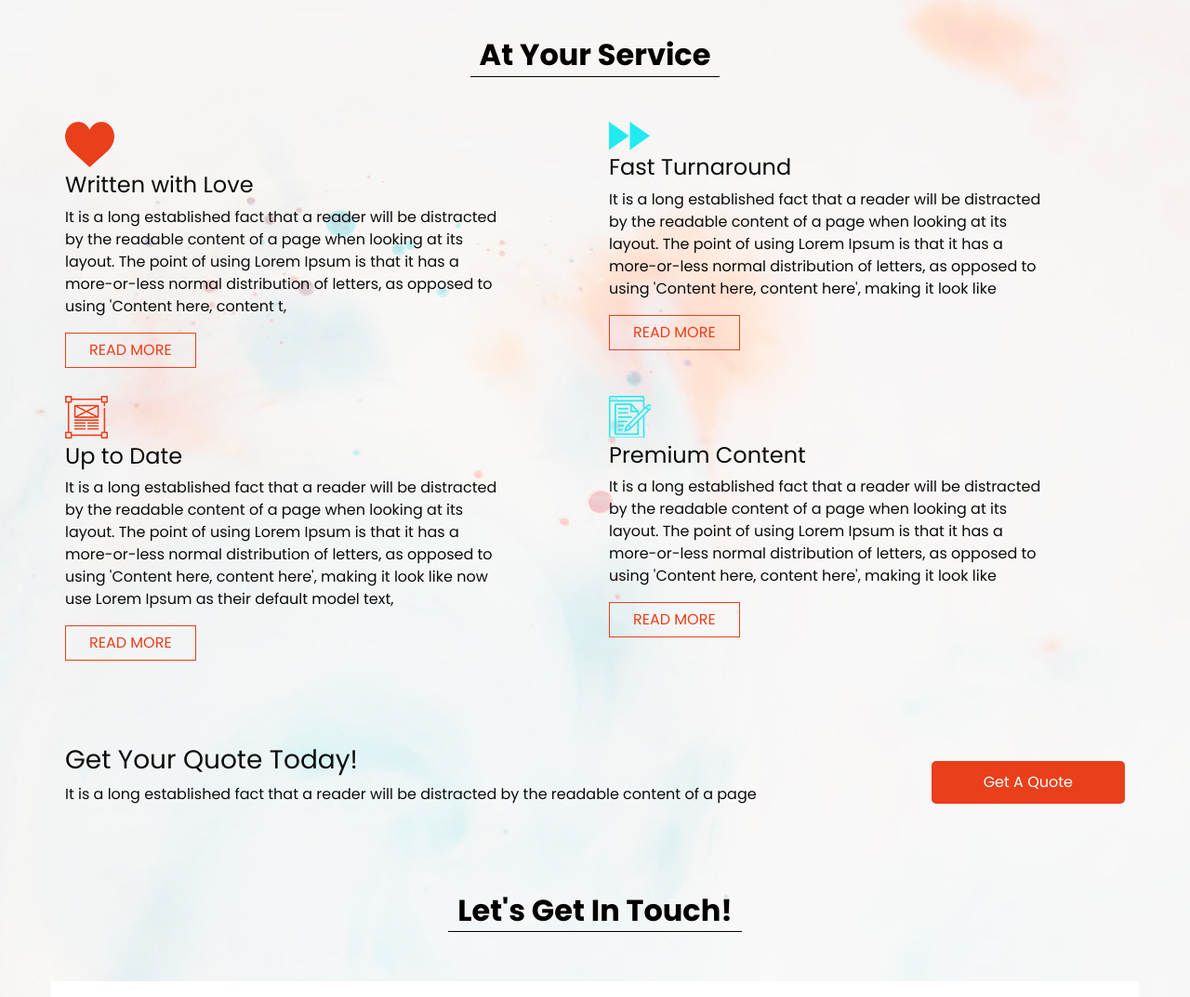
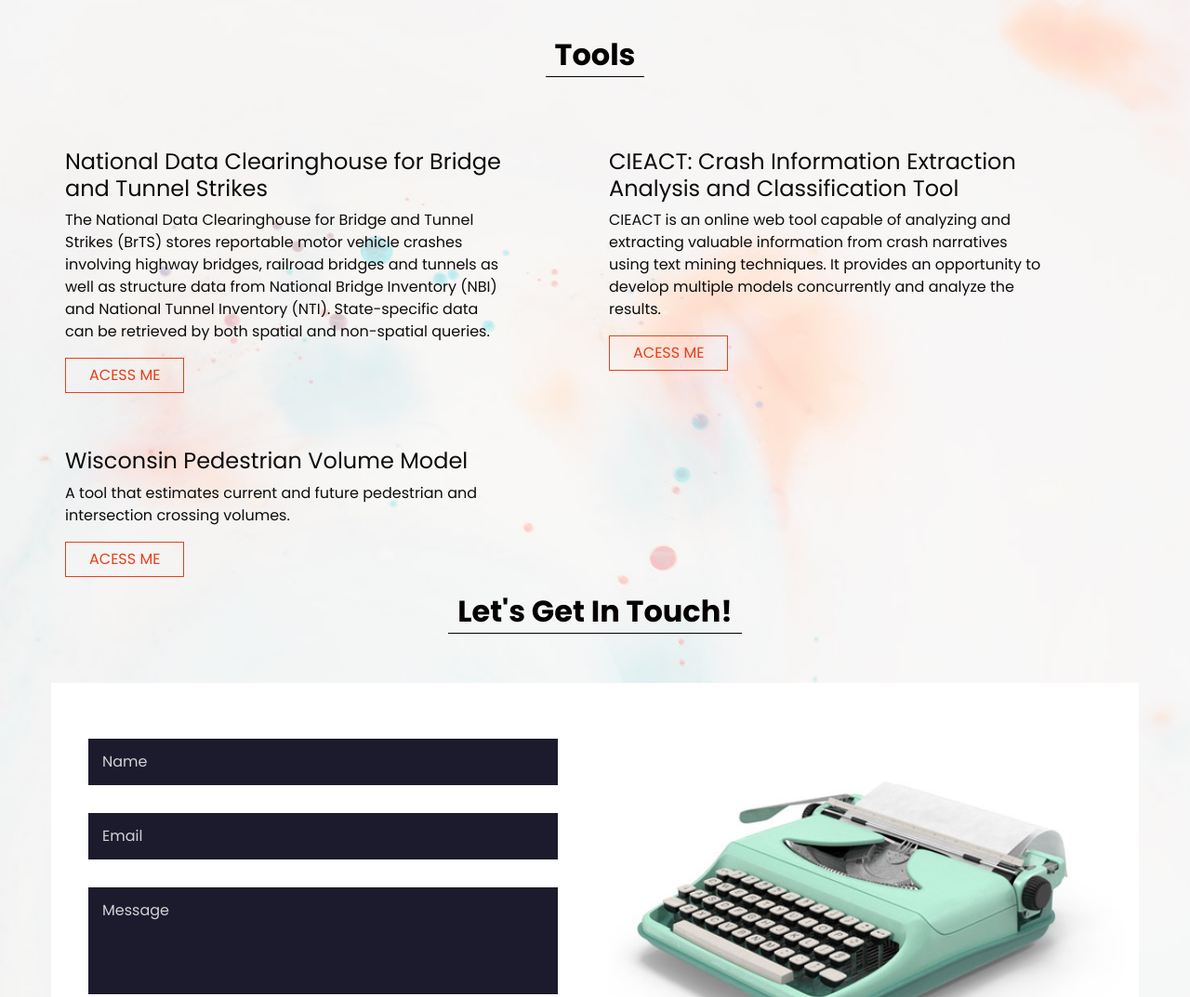
Before and after one commit to IPIT2024/IPIT2024.github.io, a plain HTML site: page index.html in a window 1280 px wide. Shown: the part 1340-2413 px from the top of the page at 93% size. Drawn offline with nearby package versions, Linux system fonts and the light colour scheme.

Commit message:
removed images added links, description to tools and the website

```diff
--- a/index.html
+++ b/index.html
@@ -63,7 +63,7 @@
                   <a class="nav-link" href="service.html"> Service </a>
                 </li>
                 <li class="nav-item">
-                  <a class="nav-link" href="contact.html">Contact us</a>
+                  <a class="nav-link" href="https://uwm.edu/ipit/contact/">Contact us</a>
                 </li>
               </ul>
               <form class="form-inline">
@@ -100,7 +100,7 @@
                         when looking
                       </p> -->
                       <div class="btn-box">
-                        <a href="" class="btn-1">
+                        <a href="https://uwm.edu/ipit/contact/" class="btn-1">
                           Contact Us
                         </a>
                       </div>
@@ -194,7 +194,7 @@
       <div class="container">
         <div class="heading_container">
           <h2>
-            At Your Service
+            Tools
           </h2>
         </div>
       </div>
@@ -203,38 +203,34 @@
           <div class="col-md-6">
             <div class="box">
               <div class="img-box">
-                <img src="images/s-1.png" alt="">
+                <img src="" alt="">
               </div>
               <h4>
-                Written with Love
+                National Data Clearinghouse for Bridge and Tunnel Strikes
               </h4>
               <p>
-                It is a long established fact that a reader will be distracted by the readable content of a page when
-                looking at its layout. The point of using Lorem Ipsum is that it has a more-or-less normal distribution
-                of
-                letters, as opposed to using 'Content here, content t,
+                The National Data Clearinghouse for Bridge and Tunnel Strikes (BrTS) stores reportable motor vehicle crashes involving highway bridges, railroad bridges and
+                tunnels as well as structure data from National Bridge Inventory (NBI) and National Tunnel Inventory (NTI). State-specific data can be retrieved by both spatial
+                and non-spatial queries.
               </p>
               <a href="./BrTS Data Clearinghouse.html">
-                Read More
+                Acess Me
               </a>
             </div>
           </div>
           <div class="col-md-6">
             <div class="box align-items-end align-items-md-start text-right text-md-left">
               <div class="img-box">
-                <img src="images/s-2.png" alt="">
+                <img src="" alt="">
               </div>
               <h4>
-                Fast Turnaround
+                CIEACT: Crash Information Extraction Analysis and Classification Tool
               </h4>
               <p>
-                It is a long established fact that a reader will be distracted by the readable content of a page when
-                looking at its layout. The point of using Lorem Ipsum is that it has a more-or-less normal distribution
-                of
-                letters, as opposed to using 'Content here, content here', making it look like
-              </p>
-              <a href="">
-                Read More
+                CIEACT is an online web tool capable of analyzing and extracting valuable information from crash narratives using text mining techniques.
+                It provides an opportunity to develop multiple models concurrently and analyze the results.</p>
+              <a href="https://cieact.herokuapp.com/">
+                Acess Me
               </a>
             </div>
           </div>
@@ -243,24 +239,20 @@
           <div class="col-md-6">
             <div class="box">
               <div class="img-box">
-                <img src="images/s-3.png" alt="">
+                <img src="" alt="">
               </div>
               <h4>
-                Up to Date
+                Wisconsin Pedestrian Volume Model
               </h4>
               <p>
-                It is a long established fact that a reader will be distracted by the readable content of a page when
-                looking at its layout. The point of using Lorem Ipsum is that it has a more-or-less normal distribution
-                of
-                letters, as opposed to using 'Content here, content here', making it look like now use Lorem Ipsum as
-                their default model text,
+                A tool that estimates current and future pedestrian and intersection crossing volumes.
               </p>
-              <a href="">
-                Read More
+              <a href="https://uwm.edu/ipit/wisconsin-pedestrian-volume-model/">
+                Acess Me
               </a>
             </div>
           </div>
-          <div class="col-md-6">
+          <!-- <div class="col-md-6">
             <div class="box align-items-end align-items-md-start text-right text-md-left">
               <div class="img-box">
                 <img src="images/s-4.png" alt="">
@@ -281,13 +273,13 @@
           </div>
         </div>
       </div>
-    </section>
+    </section> -->
 
     <!-- end service section -->
 
     <!-- quote section -->
 
-    <section class="quote_section layout_padding">
+    <!-- <section class="quote_section layout_padding">
       <div class="container">
         <div class="box">
           <div class="detail-box">
@@ -305,7 +297,7 @@
           </div>
         </div>
       </div>
-    </section>
+    </section> -->
 
     <!-- end quote section -->
 
```
